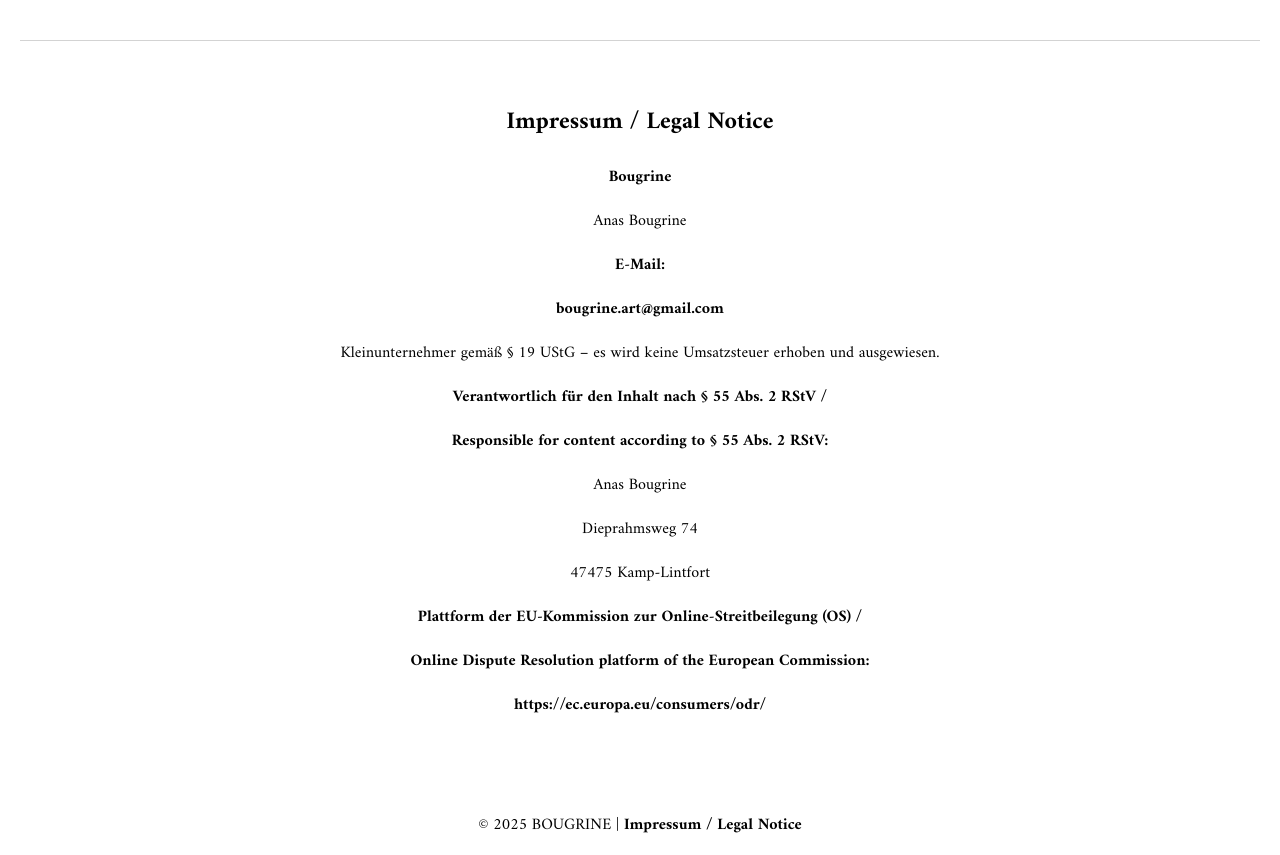
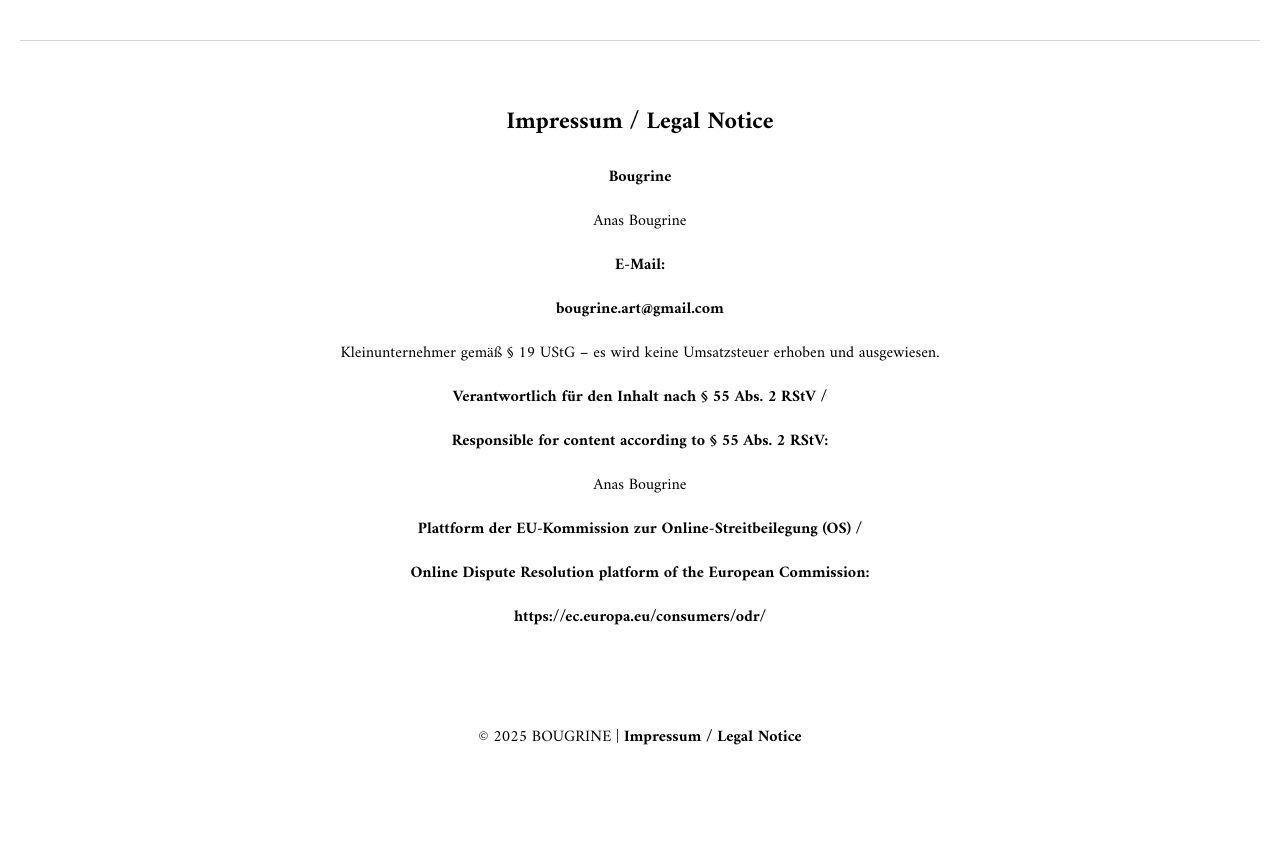
Before and after one commit to Bougrineart/bougrineart-website, a plain HTML site: page impressum.html in a window 1280 px wide. Shown: the part 92-947 px from the top of the page. After the commit the page ends 859 px from the top, so only its background shows below. Drawn offline with Linux system fonts and the light colour scheme.

Commit message:
impressum.html

```diff
--- a/impressum.html
+++ b/impressum.html
@@ -38,8 +38,8 @@
             <p><strong>Verantwortlich für den Inhalt nach § 55 Abs. 2 RStV /</strong></p>
             <p><strong>Responsible for content according to § 55 Abs. 2 RStV:</strong></p>
             <p>Anas Bougrine</p>
-            <p>Dieprahmsweg 74</p>
-            <p>47475 Kamp-Lintfort</p>
+            <p></p>
+            <p></p>
 
             <p><strong>Plattform der EU-Kommission zur Online-Streitbeilegung (OS) /</strong></p>
             <p><strong>Online Dispute Resolution platform of the European Commission:</strong></p>
```
